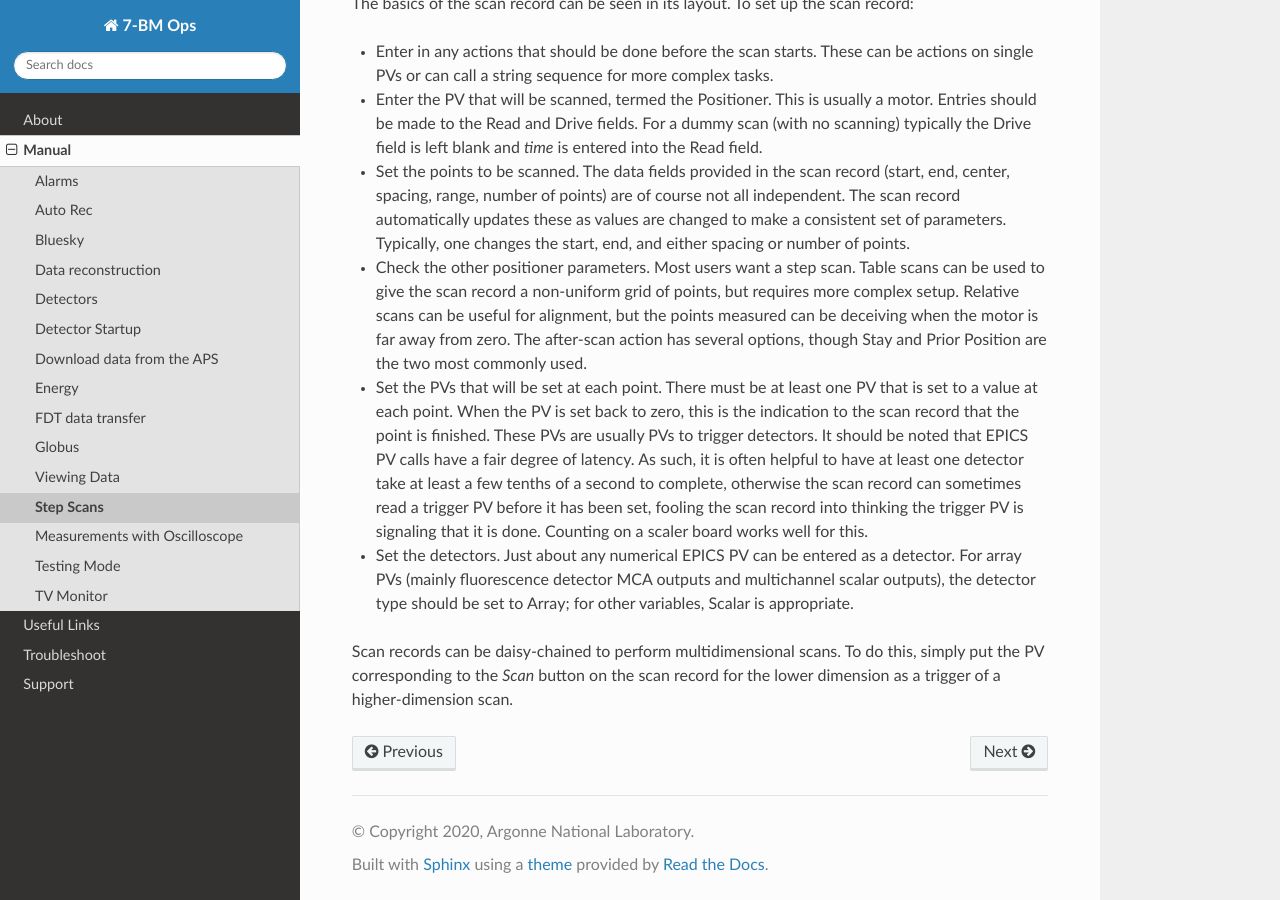
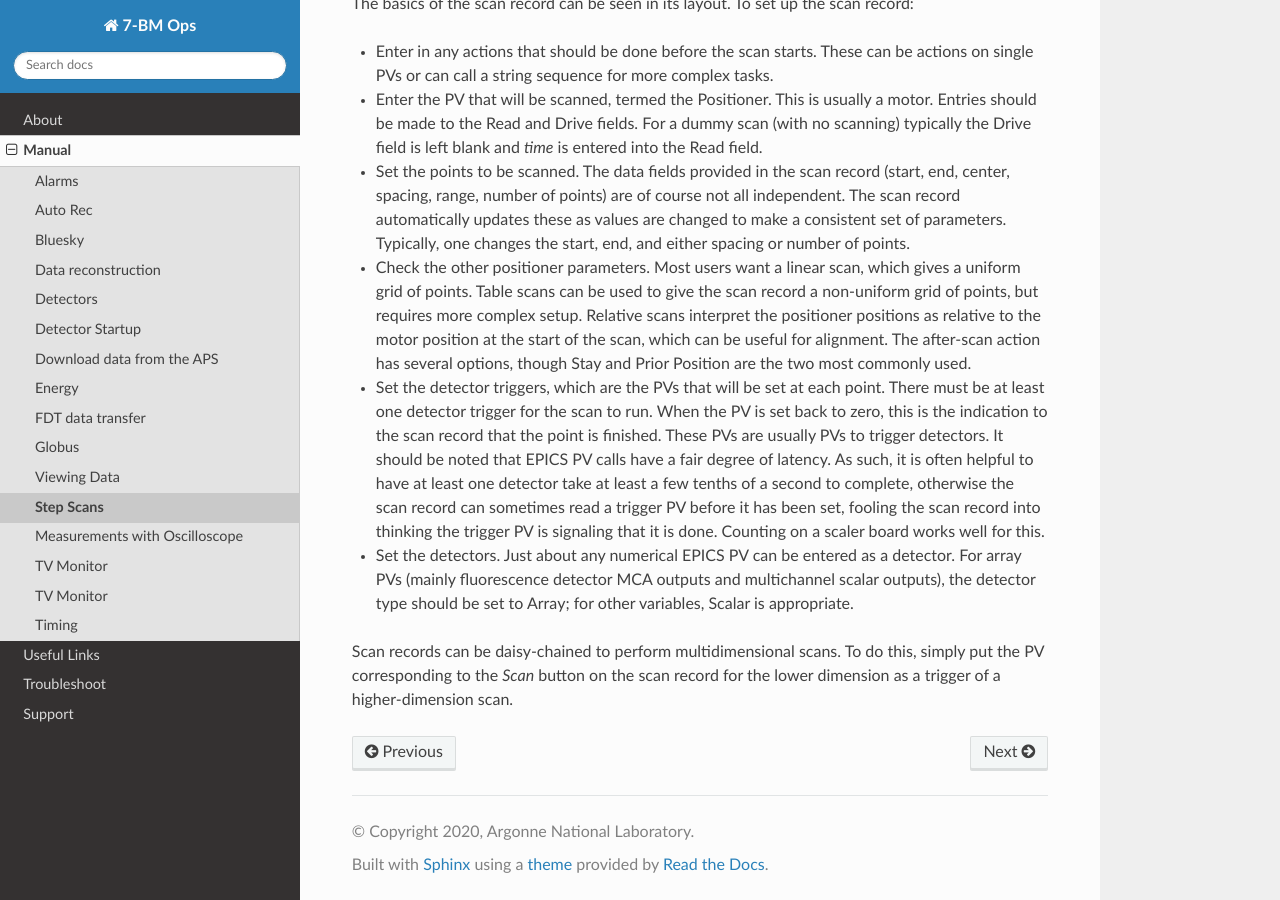
Before and after one commit to xray-imaging/7bm-docs, a Sphinx documentation site: the page built from docs/source/manual/item_012.rst, in a window 1280 px wide and 900 px high, scrolled down 856 px. Built offline with Sphinx 7.4.7 and the Read the Docs theme 2.0.0, drawn with Linux system fonts in a browser that asks for light colours.

Commit message:
Add chopper and timing information to manual.

```diff
--- a/docs/source/manual.rst
+++ b/docs/source/manual.rst
@@ -8,3 +8,5 @@
    :maxdepth: 1
 
    manual/item*
+   manual/chopper.rst
+   manual/timing.rst
--- a/docs/source/manual/item_012.rst
+++ b/docs/source/manual/item_012.rst
@@ -20,9 +20,9 @@
 
 * Set the points to be scanned.  The data fields provided in the scan record (start, end, center, spacing, range, number of points) are of course not all independent.  The scan record automatically updates these as values are changed to make a consistent set of parameters.  Typically, one changes the start, end, and either spacing or number of points.
 
-* Check the other positioner parameters.  Most users want a step scan.  Table scans can be used to give the scan record a non-uniform grid of points, but requires more complex setup.  Relative scans can be useful for alignment, but the points measured can be deceiving when the motor is far away from zero.  The after-scan action has several options, though Stay and Prior Position are the two most commonly used.
+* Check the other positioner parameters.  Most users want a linear scan, which gives a uniform grid of points.  Table scans can be used to give the scan record a non-uniform grid of points, but requires more complex setup.  Relative scans interpret the positioner positions as relative to the motor position at the start of the scan, which can be useful for alignment.  The after-scan action has several options, though Stay and Prior Position are the two most commonly used.
 
-* Set the PVs that will be set at each point.  There must be at least one PV that is set to a value at each point.  When the PV is set back to zero, this is the indication to the scan record that the point is finished.  These PVs are usually PVs to trigger detectors.  It should be noted that EPICS PV calls have a fair degree of latency.  As such, it is often helpful to have at least one detector take at least a few tenths of a second to complete, otherwise the scan record can sometimes read a trigger PV before it has been set, fooling the scan record into thinking the trigger PV is signaling that it is done.  Counting on a scaler board works well for this.
+* Set the detector triggers, which are the PVs that will be set at each point.  There must be at least one detector trigger for the scan to run.  When the PV is set back to zero, this is the indication to the scan record that the point is finished.  These PVs are usually PVs to trigger detectors.  It should be noted that EPICS PV calls have a fair degree of latency.  As such, it is often helpful to have at least one detector take at least a few tenths of a second to complete, otherwise the scan record can sometimes read a trigger PV before it has been set, fooling the scan record into thinking the trigger PV is signaling that it is done.  Counting on a scaler board works well for this.
 
 * Set the detectors.  Just about any numerical EPICS PV can be entered as a detector.  For array PVs (mainly fluorescence detector MCA outputs and multichannel scalar outputs), the detector type should be set to Array; for other variables, Scalar is appropriate.
 
```
Also changed, not shown: docs/source/manual/chopper.rst (added, +28 -0 lines), docs/source/manual/item_014.rst (deleted, +0 -15 lines), docs/source/manual/timing.rst (added, +13 -0 lines), 1 other file.
